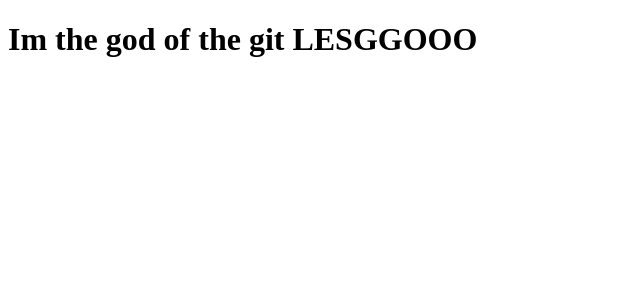
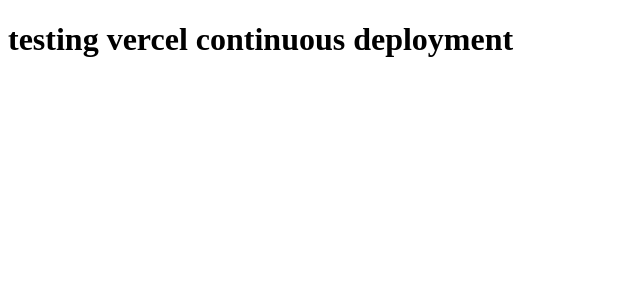
Before and after one commit to marcossnikel/tabnews_clone, a Next.js app: page / in a window 1280 px wide. Shown: the top 300 px of the page, without its empty margins (0-640 px from the left). Built offline with nearby package versions, Linux system fonts and the light colour scheme.

Commit message:
testint continous deployment

```diff
--- a/pages/index.js
+++ b/pages/index.js
@@ -1,5 +1,5 @@
 function Home() {
-  return <h1>Im the god of the git LESGGOOO</h1>;
+  return <h1>testing vercel continuous deployment</h1>;
 }
 
 export default Home;
```
